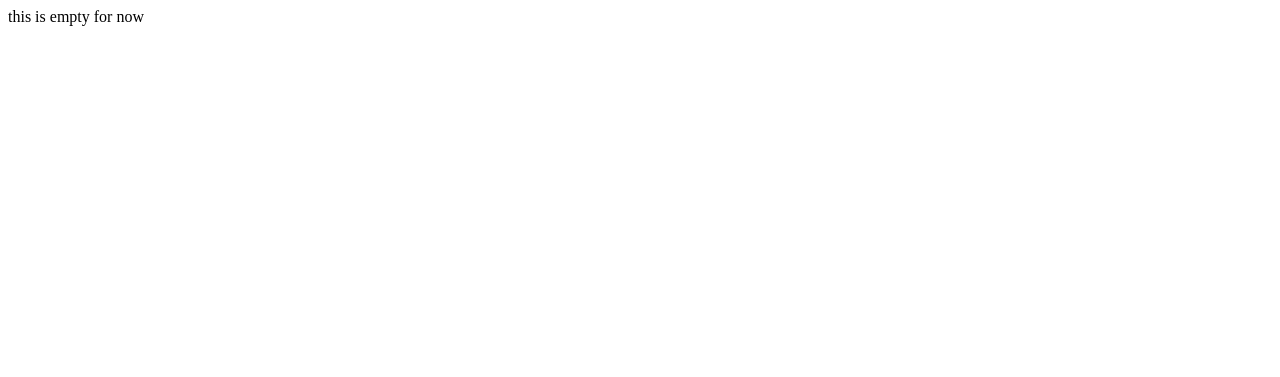
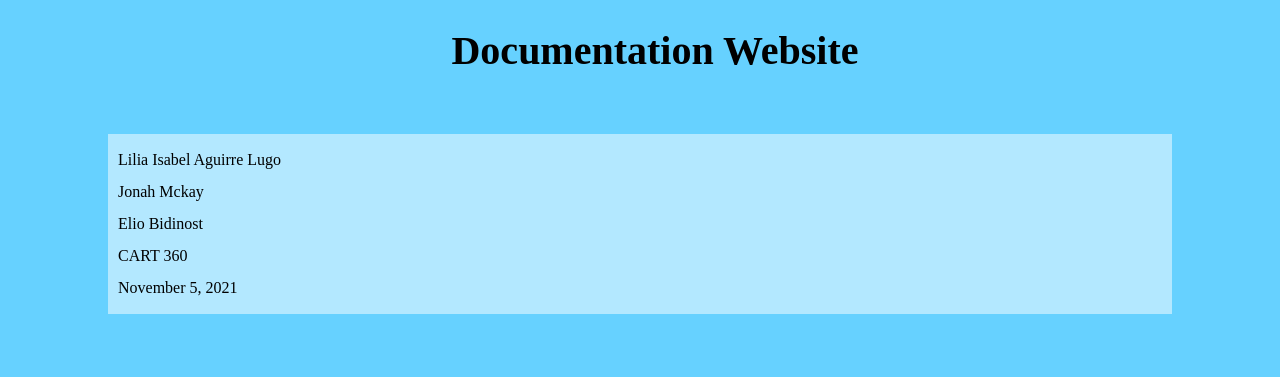
Before and after one commit to LiliaIsABell/cart360, a plain HTML site: page index.html in a window 1280 px wide. Drawn offline with Linux system fonts and the light colour scheme.

Commit message:
Started Documentation Website

```diff
--- a/css/style.css
+++ b/css/style.css
@@ -1,7 +1,31 @@
-p{
-  font-size: 20px;
+
+
+body {
+  background-color: #66d1ff;
+}
+
+h1 {
+
+  font-size: 40px;
   text-indent: 30px;
-  margin: 20px;
-  margin-top: 80px;
+  text-align: center;
 
 }
+
+div {
+
+  margin-top: 60px;
+  margin-left: 100px;
+  margin-right: 100px;
+  margin-bottom: 60px;
+  padding: 10px;
+  text-align: left;
+  line-height: 2;
+  background-color: #b3e8ff;
+
+
+}
+
+p1 {
+  /* font-style: TimesNewRoman; */
+}
--- a/index.html
+++ b/index.html
@@ -1,2 +1,29 @@
+<!DOCTYPE html>
+<html>
+<head>
 
-<p> this is empty for now <p>
+<!-- Control style in css file -->
+<link rel="stylesheet" type="text/css" href="css/style.css" />
+
+</head>
+
+<header>
+<h1>  Documentation Website </h1>
+</header>
+
+<body>
+<div>
+  <p1>
+    Lilia Isabel Aguirre Lugo<br>
+    Jonah Mckay<br>
+    Elio Bidinost<br>
+    CART 360<br>
+    November 5, 2021<br>
+  </p1>
+
+
+</div>
+
+</body>
+
+</html>
```
